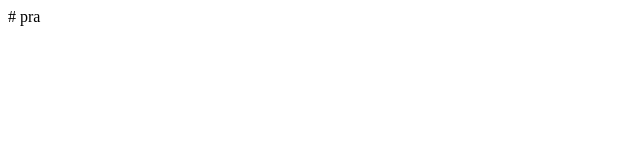
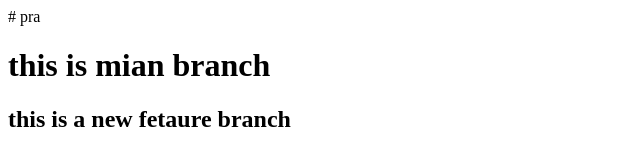
Before and after one commit to baba-shashank/pract, a plain HTML site: page index.html in a window 1280 px wide. Shown: the whole page, without its empty margins (0-640 px from the left). Drawn offline with Linux system fonts and the light colour scheme.

Commit message:
new branch

```diff
--- a/index.html
+++ b/index.html
@@ -1 +1,13 @@
 # pra
+<!DOCTYPE html>
+<html lang="en">
+<head>
+    <meta charset="UTF-8">
+    <meta name="viewport" content="width=device-width, initial-scale=1.0">
+    <title>Document</title>
+</head>
+<body>
+    <h1>this is mian branch</h1>
+    <h2>this is a new fetaure branch </h2>
+</body>
+</html>
```
